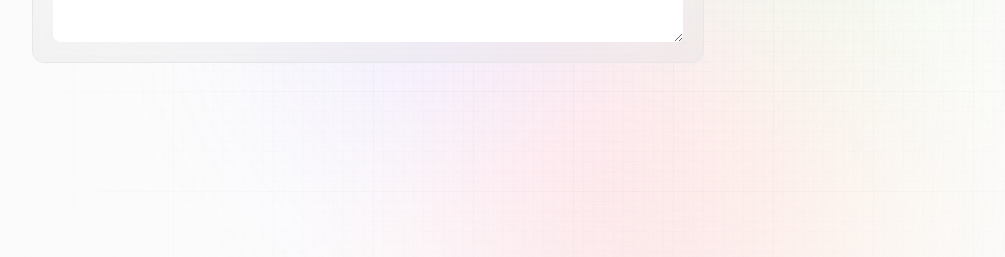
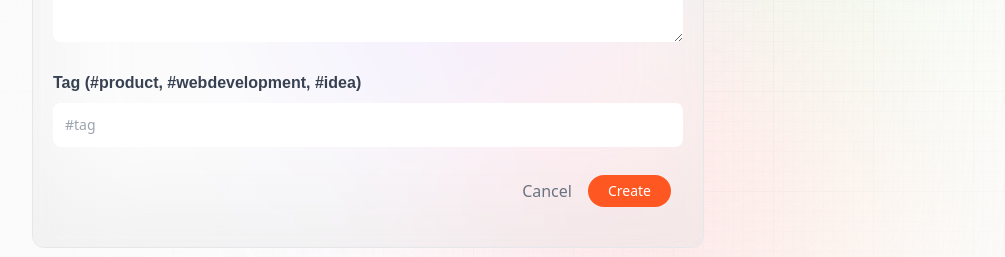
Before and after one commit to BouaikIlham/promptopia, a Next.js app: page /create-prompt in a window 1280 px wide. Shown: the part 514-771 px from the top of the page, without its empty margins (32-1037 px from the left). Built offline with nearby package versions, Linux system fonts and the light colour scheme; no server answers.

Commit message:
cancel and create buttons

```diff
--- a/components/Form.jsx
+++ b/components/Form.jsx
@@ -30,6 +30,34 @@ const Form = ({ type, post, setPost, submit, handleSubmit }) => {
             }
           ></textarea>
         </label>
+        <label>
+          <span className="font-satoshi font-semibold text-base text-gray-700">
+            Tag {` `}
+            <span>(#product, #webdevelopment, #idea)</span>
+          </span>
+          <input
+            placeholder="#tag"
+            className="form_input"
+            value={post.tag}
+            onChange={(e) =>
+              setPost({
+                ...post,
+                tag: e.target.value,
+              })
+            }
+          ></input>
+        </label>
+        <div className="flex-end mx-3 mb-5 gap-4">
+            <Link href="/" className="text-gray-500">
+              Cancel
+            </Link>
+
+            <button type="submit"
+                    disabled="submit"
+                    className="px-5 py-1.5 text-sm bg-primary-orange rounded-full text-white">
+              {submit? `${type}...` : type}
+            </button>
+        </div>
       </form>
     </section>
   );
```
